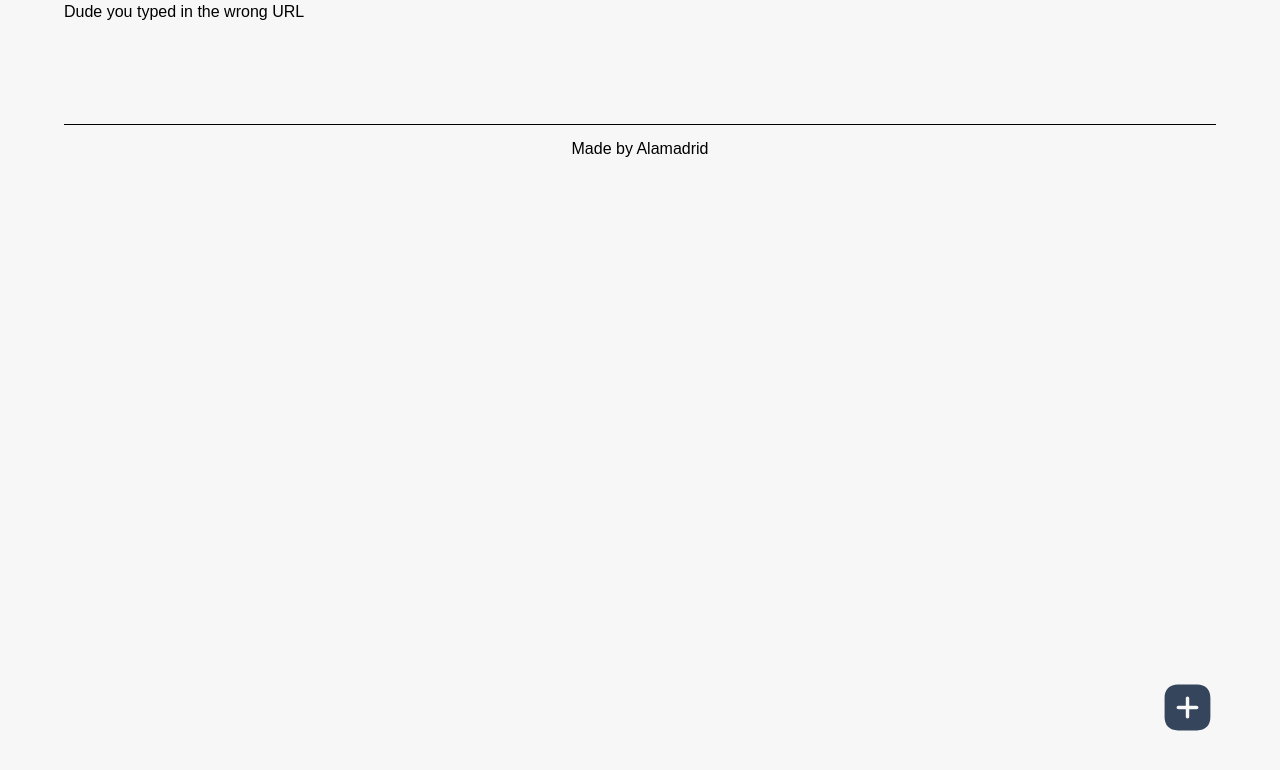
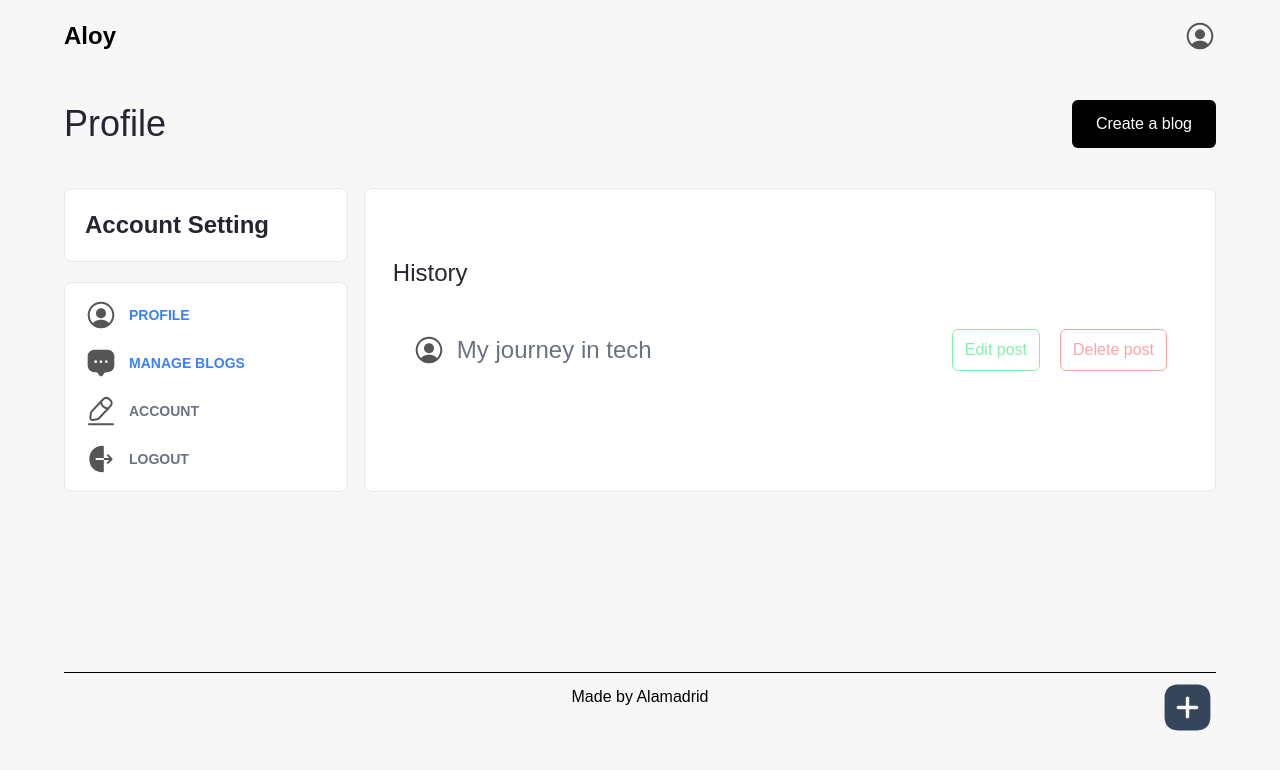
Before and after one commit to alamadrid01/Rich-Text-Editor--Blog-app, a React (Create React App) app in the folder client/: page /profile/history in a window 1280 px wide. Shown: the top 770 px of the page. Built offline with nearby package versions, Linux system fonts and the light colour scheme; a web font is replaced by a local one.

Commit message:
Fix: Modified the user profile components

```diff
--- a/client/src/App.js
+++ b/client/src/App.js
@@ -10,6 +10,7 @@ import Login from "./pages/Login/Login";
 import Register from "./pages/Register/Register";
 import Profile from "./pages/Profile/profile";
 import AccountSetting from "./pages/Profile/AccountSetting";
+import BlogHistory from "./pages/Profile/BlogHistory";
 
 
 function App() {
@@ -22,6 +23,7 @@ function App() {
           <Route path="/login" element={<Login />} />
           <Route path="/profile" element={<Profile />} />
           <Route path="/profile/settings" element={<AccountSetting />} />
+          <Route path="/profile/history" element={<BlogHistory />} />
           <Route path="/register" element={<Register />} />
           <Route path="/allblogs" element={<Allblogs />} />
           <Route path="/create-blog" element={<CreateBlog />} />
--- a/client/src/components/save.jsx
+++ /dev/null
@@ -1,47 +0,0 @@
- <section className="bg-white rounded-md mt-5 py-5 px-2">
-              <h2 className=" text-2xl text-[#262630]">History</h2>
-              <div className="flex justify-between items-center px-5 mt-10">
-                <div className="flex gap-3 items-center">
-                  <img
-                    src={profile}
-                    alt=""
-                    className="w-[32px] h-[32px] rounded-full object-cover"
-                  />
-                  <h3 className="text-2xl text-gray-500">My journey in tech</h3>
-                </div>
-                <div className="flex gap-5">
-                  <button
-                    className="bg-white border border-1 border-green-300 text-green-300 px-3 py-2 rounded-md hover:opacity-75 transition-all duration-300"
-                    onClick={() => Navigate("/create-blog")}
-                  >
-                    Edit post
-                  </button>
-                  <button
-                    className="bg-white border border-1 border-red-300 text-red-300 px-3 py-2 rounded-md hover:opacity-75 transition-all duration-300"
-                    onClick={() => Navigate("/create-blog")}
-                  >
-                    Delete post
-                  </button>
-                </div>
-              </div>
-            </section>
-            <section className="bg-white rounded-md mt-5 py-5 px-2">
-              <h2 className=" text-2xl text-[#262630]">Account Settings</h2>
-              <div className="flex flex-col gap-3 px-5 mt-10">
-                <div
-                  className="flex gap-3 items-center cursor-pointer"
-                  onClick={() => setShowPassword(true)}
-                >
-                  <div className="p-2 bg-gray-300 rounded-full">
-                    <img src={Edited} alt="" className="w-[20px] h-[20px]" />
-                  </div>
-                  <div className="text-[18px] font-bold">Change Password</div>
-                </div>
-                <div className="flex gap-3 items-center cursor-pointer ">
-                  <div className="p-2 bg-gray-300 rounded-full">
-                    <img src={Logout} alt="" className="w-[20px] h-[20px]" />
-                  </div>
-                  <div className="text-[18px] font-bold">Logout</div>
-                </div>
-              </div>
-            </section>
--- /dev/null
+++ b/client/src/pages/Profile/BlogHistory.jsx
@@ -0,0 +1,67 @@
+import React from 'react'
+import ProfileSidebar from "./ProfileSidebar";
+import { useNavigate } from "react-router-dom";
+import Navbar from "../../components/Navbar";
+import profile from "../../assets/profile.svg";
+
+
+
+const BlogHistory = () => {
+    const Navigate = useNavigate();
+  return (
+    <>
+      <section className="px-0 lg-px-5 xl:max-w-10xl xl:mx-auto pb-20">
+        <Navbar />
+        <main>
+          <div className="head flex justify-between items-center mt-5">
+            <h1 className="text-4xl text-[#262630]">Profile</h1>
+            <button
+              className="bg-black text-white px-3 md:px-6 px-6 py-3 rounded-md hover:opacity-75 transition-all duration-300"
+              onClick={() => Navigate("/create-blog")}
+            >
+              Create a blog
+            </button>
+          </div>
+          <div className="about flex flex-col gap-3 mt-5">
+            <main className=" flex flex-col md:flex-row gap-4">
+              <ProfileSidebar value={"Account Setting"} />
+              <section className="w-[100%] md:w-[75%] bg-white rounded-lg border border-1 border-gray-200 mt-5 py-7 px-5">
+                <section className="bg-white rounded-md mt-5 py-5 px-2">
+                  <h2 className=" text-2xl text-[#262630]">History</h2>
+                  <div className="flex justify-between items-center px-5 mt-10">
+                    <div className="flex gap-3 items-center">
+                      <img
+                        src={profile}
+                        alt=""
+                        className="w-[32px] h-[32px] rounded-full object-cover"
+                      />
+                      <h3 className="text-2xl text-gray-500">
+                        My journey in tech
+                      </h3>
+                    </div>
+                    <div className="flex gap-5">
+                      <button
+                        className="bg-white border border-1 border-green-300 text-green-300 px-3 py-2 rounded-md hover:opacity-75 transition-all duration-300"
+                        onClick={() => Navigate("/create-blog")}
+                      >
+                        Edit post
+                      </button>
+                      <button
+                        className="bg-white border border-1 border-red-300 text-red-300 px-3 py-2 rounded-md hover:opacity-75 transition-all duration-300"
+                        onClick={() => Navigate("/create-blog")}
+                      >
+                        Delete post
+                      </button>
+                    </div>
+                  </div>
+                </section>
+              </section>
+            </main>
+          </div>
+        </main>
+      </section>
+    </>
+  );
+}
+
+export default BlogHistory
--- a/client/src/pages/Profile/ProfileSidebar.jsx
+++ b/client/src/pages/Profile/ProfileSidebar.jsx
@@ -7,16 +7,20 @@ import { useEffect, useState } from "react";
 
 
 const ProfileSidebar = ({value}) => {
-    const [color, setColor] = useState(false)
+    const [color, setColor] = useState(false);
+    const [secColor, setSecColor] = useState(false);
     const Navigate = useNavigate();
     const locate = useLocation();
 
     const {pathname} = locate;
-    console.log(pathname);
 
     useEffect(() => {
         if (pathname === "/profile/settings") {
           setColor(true);
+          setSecColor(false)
+        }else if (pathname === "/profile/history") {
+            setSecColor(true);
+            setColor(false);
         }
     }, [pathname])
 
@@ -33,7 +37,9 @@ const ProfileSidebar = ({value}) => {
         >
           <img src={profile} alt="" className="w-[32px] h-[32px]" />
           <h3
-            className={`font-bold text-[14px] ${color ? "text-gray-500" : "text-blue-500"}`}
+            className={`font-bold text-[14px] ${
+             !secColor && color  ? "text-gray-500" : "text-blue-500"
+            }`}
           >
             PROFILE
           </h3>
@@ -41,9 +47,16 @@ const ProfileSidebar = ({value}) => {
         <div
           className="mt-4 px-3 flex items-center gap-3 cursor-pointer"
           role="button"
+          onClick={() => Navigate("/profile/history")}
         >
           <img src={Message} alt="" className="w-[32px] h-[32px]" />
-          <h3 className="font-bold text-[14px] text-gray-500">HISTORY</h3>
+          <h3
+            className={`font-bold text-[14px] ${
+              secColor ? "text-blue-500" : "text-gray-500"
+            }`}
+          >
+            MANAGE BLOGS
+          </h3>
         </div>
         <div
           className="mt-4 px-3 flex items-center gap-3 cursor-pointer"
@@ -52,7 +65,9 @@ const ProfileSidebar = ({value}) => {
         >
           <img src={Edit} alt="" className="w-[32px] h-[32px]" />
           <h3
-            className={`font-bold text-[14px] ${color ? "text-blue-500" : "text-gray-500"}`}
+            className={`font-bold text-[14px] ${
+              color ? "text-blue-500" : "text-gray-500"
+            }`}
           >
             ACCOUNT
           </h3>
```
